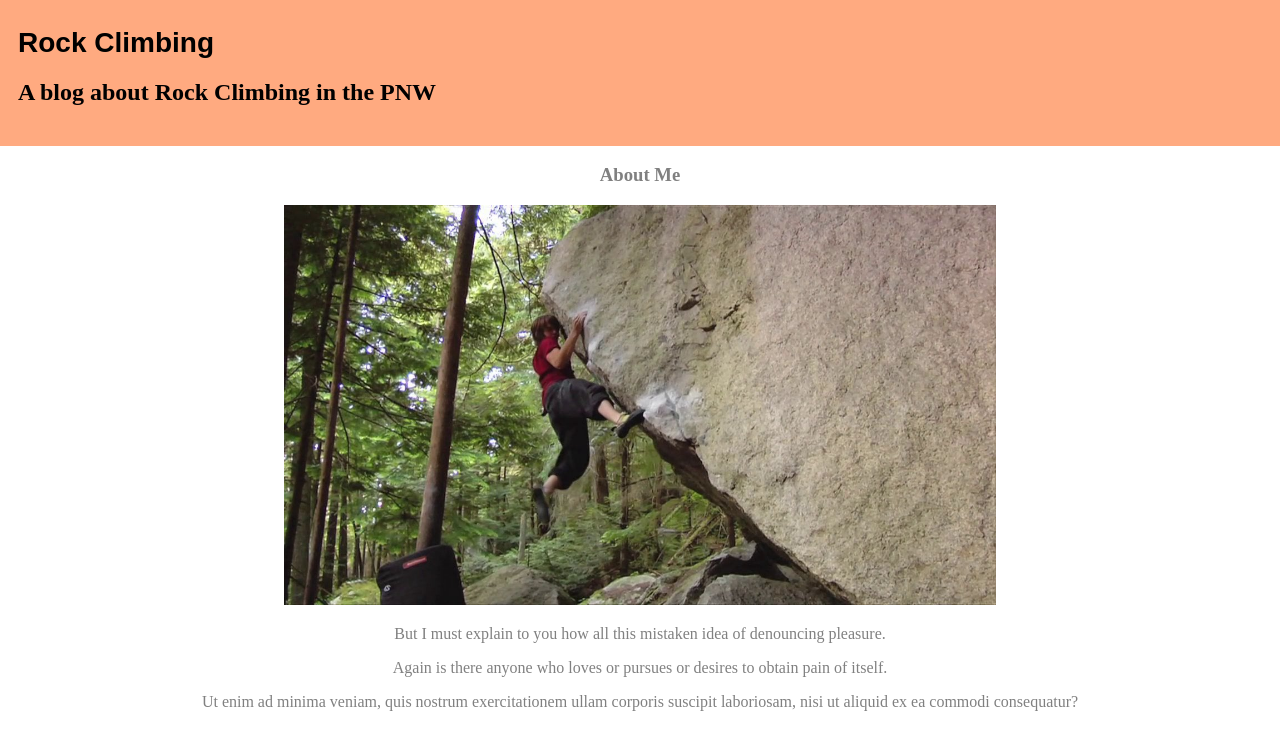
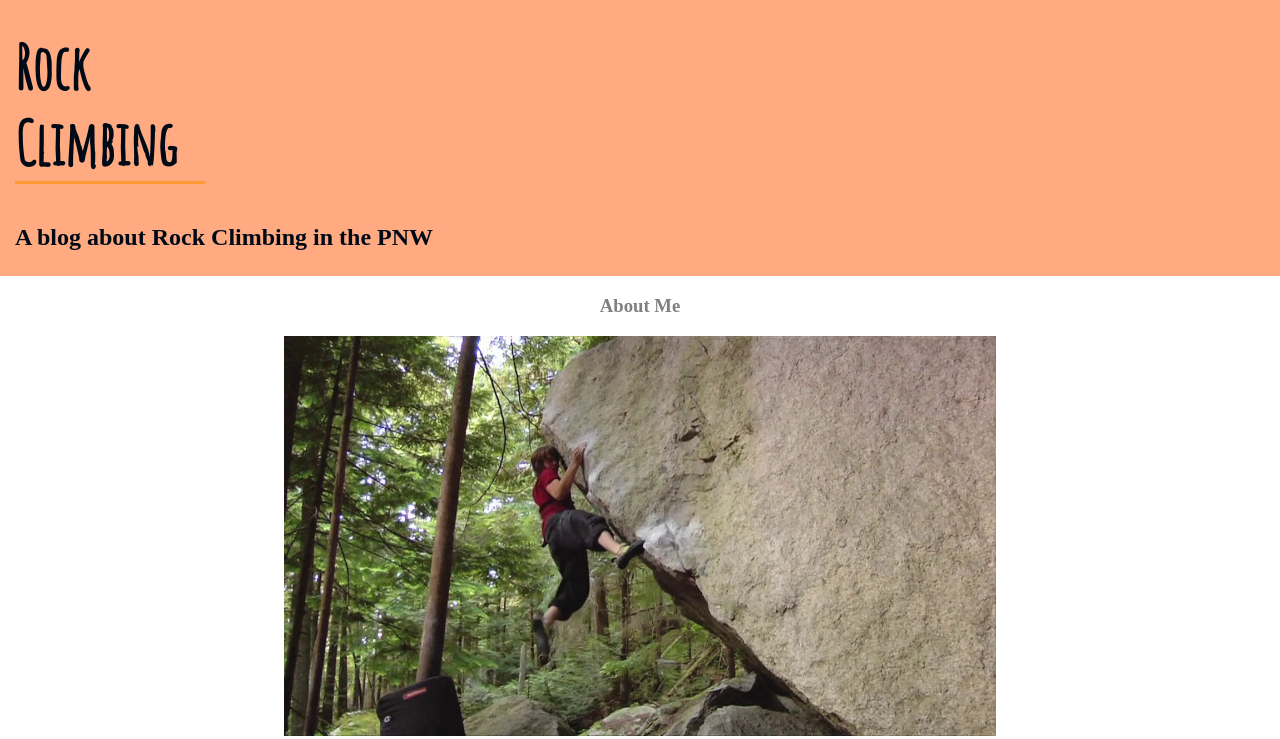
Before and after one commit to austinthebarr/rockblog, a plain HTML site: page index.html in a window 1280 px wide. Shown: the top 739 px of the page. Drawn offline with Linux system fonts and the light colour scheme.

Commit message:
updated header, changed padding, and added google fonts

```diff
--- a/css/styles.css
+++ b/css/styles.css
@@ -1,14 +1,21 @@
 h1 {
-  font-family: fantasy;
-  font-size: 28px;
+  font-family: amatic sc;
+  font-size: 60px;
   font-weight: 600;
+
 }
 
 .head {
   background-color: #ffaa80;
   width: 100%;
   margin: -20px -15px 0px -10px;
-  padding: 20px;
+  padding: 1px 5px 5px 17px;
+  color:#000a17;
+}
+
+.head h1 {
+  border-bottom: 3px solid  #ff9933;
+  width: 15%;
 }
 
 .about {
--- a/index.html
+++ b/index.html
@@ -2,6 +2,7 @@
 <html>
   <head>
     <link href="css/styles.css" rel="stylesheet" type="text/css">
+    <link href="https://fonts.googleapis.com/css?family=Amatic+SC" rel="stylesheet">
     <title>Rock Climbing</title>
   </head>
   <body>
```
